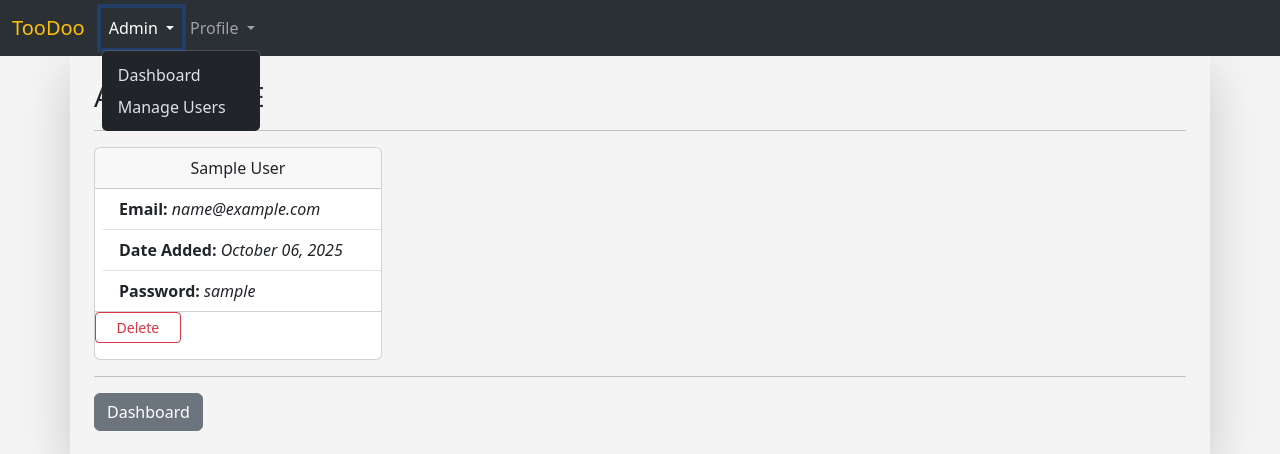
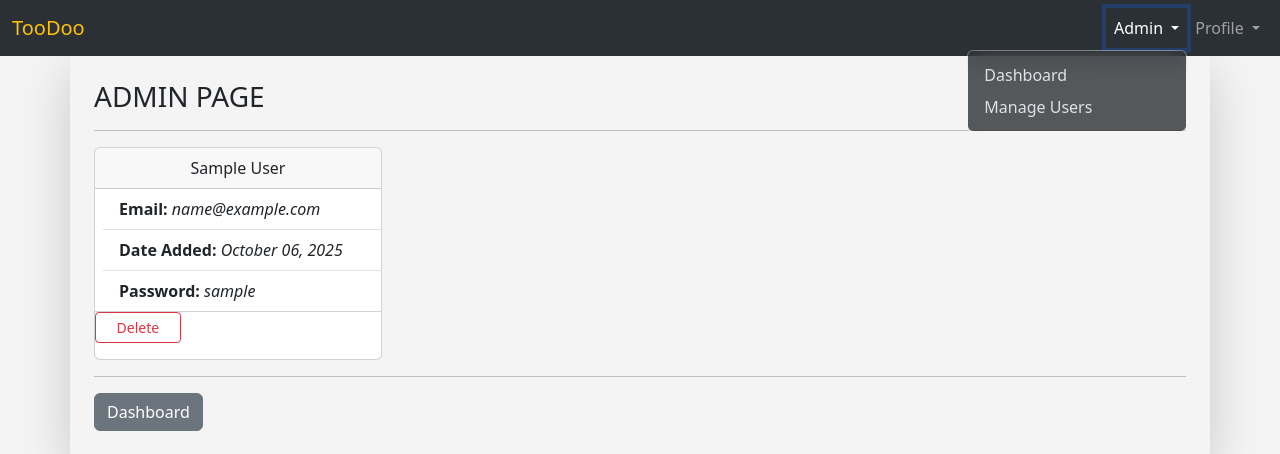
Before and after one commit to atharkn7/toodoo, a Flask app: page /admin/users in a window 1280 px wide, after a click on "Admin". Shown: the top 454 px of the page. Run offline with Flask 3, Linux system fonts and the light colour scheme; the visitor is signed in with stand-in values (Sample User, id 1); data comes from the database, SQL or seed files in the repository.

Commit message:
Styled Nav Dropdowns

```diff
--- a/toodoo/static/css/style.css
+++ b/toodoo/static/css/style.css
@@ -1,3 +1,11 @@
 body {
     background-color: #f4f4f4;
 }
+
+.dropdown-menu-glass {
+    min-width: 220px;
+    background-color: rgba(33, 37, 41, 0.75);
+    backdrop-filter: blur(12px);
+    -webkit-backdrop-filter: blur(8px);
+    border: 1px solid rgba(255, 255, 255, 0.15);
+}
--- a/toodoo/templates/nav.html
+++ b/toodoo/templates/nav.html
@@ -1,12 +1,18 @@
-<nav class="navbar navbar-expand-lg bg-body-tertiary" data-bs-theme="dark">
+<nav class="navbar navbar-expand-lg bg-body-tertiary sticky-top" data-bs-theme="dark">
     <div class="container-fluid">
+
+        <!-- Left-aligned brand -->
         <span class="navbar-brand mb-0 h1 text-warning">TooDoo</span>
+
+        <!-- Toggler -->
         <button class="navbar-toggler" type="button" data-bs-toggle="collapse" data-bs-target="#navbarSupportedContent"
             aria-controls="navbarSupportedContent" aria-expanded="false" aria-label="Toggle navigation">
             <span class="navbar-toggler-icon"></span>
         </button>
-        <div class="collapse navbar-collapse" id="navbarSupportedContent">
-            <ul class="navbar-nav me-auto mb-2 mb-lg-0">
+
+        <!-- Right-aligned nav items -->
+        <div class="collapse navbar-collapse justify-content-end" id="navbarSupportedContent">
+            <ul class="navbar-nav ms-auto mb-2 mb-lg-0">
 
                 <!-- DROPDOWN -->
                 <!-- Admin Routes -->
@@ -16,7 +22,7 @@
                         aria-expanded="false">
                         Admin
                     </a>
-                    <ul class="dropdown-menu">
+                    <ul class="dropdown-menu dropdown-menu-end dropdown-menu-glass">
                         <li><a class="dropdown-item" href="{{ url_for('main.admin_dashboard') }}">Dashboard</a>
                         </li>
                         <li><a class="dropdown-item" href="{{ url_for('main.admin_manage_users') }}">Manage Users</a>
@@ -33,7 +39,7 @@
                         aria-expanded="false">
                         Profile
                     </a>
-                    <ul class="dropdown-menu">
+                    <ul class="dropdown-menu dropdown-menu-end dropdown-menu-glass">
                         <li><a class="dropdown-item" href="{{ url_for('main.user_dashboard') }}">Dashboard</a>
                         </li>
                         <li><a class="dropdown-item" href="{{ url_for('main.user_profile') }}">View Profile</a>
```
